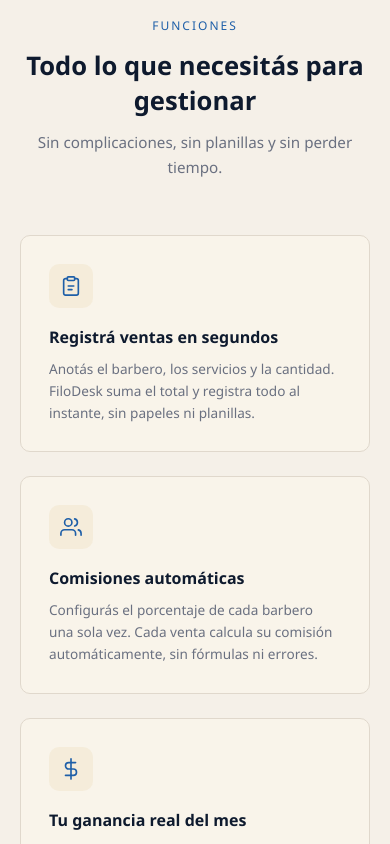
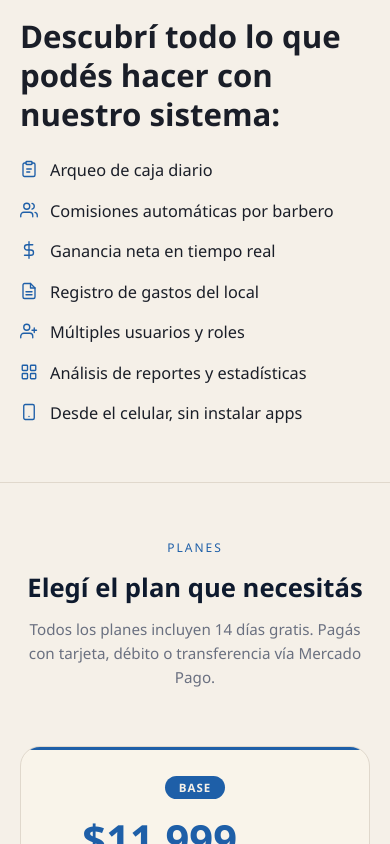
Before and after one commit to nievarodrigo/filodesk-app, a Next.js app: page / in a window 390 px wide. Shown: the part 1700-2544 px from the top of the page. Built offline with nearby package versions, Linux system fonts and the light colour scheme; no server answers.

Commit message:
feat(mobile-landing): redesign features as minimal icon list

```diff
--- a/src/components/landing/Features.tsx
+++ b/src/components/landing/Features.tsx
@@ -3,90 +3,91 @@ import styles from './landing.module.css'
 const features = [
   {
     icon: (
-      <svg width="22" height="22" viewBox="0 0 24 24" fill="none" stroke="currentColor" strokeWidth="1.8" strokeLinecap="round" strokeLinejoin="round">
+      <svg width="18" height="18" viewBox="0 0 24 24" fill="none" stroke="currentColor" strokeWidth="1.8" strokeLinecap="round" strokeLinejoin="round">
         <path d="M16 4h2a2 2 0 0 1 2 2v14a2 2 0 0 1-2 2H6a2 2 0 0 1-2-2V6a2 2 0 0 1 2-2h2"/>
         <rect x="8" y="2" width="8" height="4" rx="1" ry="1"/>
         <line x1="9" y1="12" x2="15" y2="12"/>
         <line x1="9" y1="16" x2="13" y2="16"/>
       </svg>
     ),
-    title: 'Registrá ventas en segundos',
-    desc: 'Anotás el barbero, los servicios y la cantidad. FiloDesk suma el total y registra todo al instante, sin papeles ni planillas.',
+    title: 'Arqueo de caja diario',
   },
   {
     icon: (
-      <svg width="22" height="22" viewBox="0 0 24 24" fill="none" stroke="currentColor" strokeWidth="1.8" strokeLinecap="round" strokeLinejoin="round">
+      <svg width="18" height="18" viewBox="0 0 24 24" fill="none" stroke="currentColor" strokeWidth="1.8" strokeLinecap="round" strokeLinejoin="round">
         <path d="M17 21v-2a4 4 0 0 0-4-4H5a4 4 0 0 0-4 4v2"/>
         <circle cx="9" cy="7" r="4"/>
         <path d="M23 21v-2a4 4 0 0 0-3-3.87"/>
         <path d="M16 3.13a4 4 0 0 1 0 7.75"/>
       </svg>
     ),
-    title: 'Comisiones automáticas',
-    desc: 'Configurás el porcentaje de cada barbero una sola vez. Cada venta calcula su comisión automáticamente, sin fórmulas ni errores.',
+    title: 'Comisiones automáticas por barbero',
   },
   {
     icon: (
-      <svg width="22" height="22" viewBox="0 0 24 24" fill="none" stroke="currentColor" strokeWidth="1.8" strokeLinecap="round" strokeLinejoin="round">
+      <svg width="18" height="18" viewBox="0 0 24 24" fill="none" stroke="currentColor" strokeWidth="1.8" strokeLinecap="round" strokeLinejoin="round">
         <line x1="12" y1="1" x2="12" y2="23"/>
         <path d="M17 5H9.5a3.5 3.5 0 0 0 0 7h5a3.5 3.5 0 0 1 0 7H6"/>
       </svg>
     ),
-    title: 'Tu ganancia real del mes',
-    desc: 'Ingresos menos comisiones menos gastos: el número que importa, calculado en automático.',
+    title: 'Ganancia neta en tiempo real',
   },
   {
     icon: (
-      <svg width="22" height="22" viewBox="0 0 24 24" fill="none" stroke="currentColor" strokeWidth="1.8" strokeLinecap="round" strokeLinejoin="round">
+      <svg width="18" height="18" viewBox="0 0 24 24" fill="none" stroke="currentColor" strokeWidth="1.8" strokeLinecap="round" strokeLinejoin="round">
         <path d="M14 2H6a2 2 0 0 0-2 2v16a2 2 0 0 0 2 2h12a2 2 0 0 0 2-2V8z"/>
         <polyline points="14 2 14 8 20 8"/>
         <line x1="16" y1="13" x2="8" y2="13"/>
         <line x1="16" y1="17" x2="8" y2="17"/>
       </svg>
     ),
-    title: 'Gastos del local',
-    desc: 'Alquiler, insumos, publicidad y servicios, todo registrado y descontado de tu ganancia.',
+    title: 'Registro de gastos del local',
   },
   {
     icon: (
-      <svg width="22" height="22" viewBox="0 0 24 24" fill="none" stroke="currentColor" strokeWidth="1.8" strokeLinecap="round" strokeLinejoin="round">
+      <svg width="18" height="18" viewBox="0 0 24 24" fill="none" stroke="currentColor" strokeWidth="1.8" strokeLinecap="round" strokeLinejoin="round">
         <path d="M17 21v-2a4 4 0 0 0-4-4H5a4 4 0 0 0-4 4v2"/>
         <circle cx="9" cy="7" r="4"/>
         <line x1="19" y1="8" x2="19" y2="14"/>
         <line x1="22" y1="11" x2="16" y2="11"/>
       </svg>
     ),
-    title: 'Armá tu equipo',
-    desc: 'Agregás cada barbero con su porcentaje y tus servicios. FiloDesk calcula todo sin fricción.',
+    title: 'Múltiples usuarios y roles',
   },
   {
     icon: (
-      <svg width="22" height="22" viewBox="0 0 24 24" fill="none" stroke="currentColor" strokeWidth="1.8" strokeLinecap="round" strokeLinejoin="round">
+      <svg width="18" height="18" viewBox="0 0 24 24" fill="none" stroke="currentColor" strokeWidth="1.8" strokeLinecap="round" strokeLinejoin="round">
+        <rect x="3" y="3" width="7" height="7" rx="1" />
+        <rect x="14" y="3" width="7" height="7" rx="1" />
+        <rect x="14" y="14" width="7" height="7" rx="1" />
+        <rect x="3" y="14" width="7" height="7" rx="1" />
+      </svg>
+    ),
+    title: 'Análisis de reportes y estadísticas',
+  },
+  {
+    icon: (
+      <svg width="18" height="18" viewBox="0 0 24 24" fill="none" stroke="currentColor" strokeWidth="1.8" strokeLinecap="round" strokeLinejoin="round">
         <rect x="5" y="2" width="14" height="20" rx="2" ry="2"/>
         <line x1="12" y1="18" x2="12.01" y2="18"/>
       </svg>
     ),
     title: 'Desde el celular, sin instalar apps',
-    desc: 'Abrís FiloDesk desde el navegador del celu y funciona igual que en la compu.',
   },
 ]
 
 export default function Features() {
   return (
     <section id="features" className={styles.section}>
-      <div className={styles.sectionLabel}>Funciones</div>
-      <div className={styles.sectionTitle}>Todo lo que necesitás para gestionar</div>
-      <div className={styles.sectionSub}>Sin complicaciones, sin planillas y sin perder tiempo.</div>
-
-      <div className={styles.featuresGrid}>
+      <div className={styles.featuresListTitle}>Descubrí todo lo que podés hacer con nuestro sistema:</div>
+      <ul className={styles.featuresMinimalList}>
         {features.map((f) => (
-          <div key={f.title} className={styles.featureCard}>
-            <div className={styles.featureIcon}>{f.icon}</div>
-            <h3>{f.title}</h3>
-            <p>{f.desc}</p>
-          </div>
+          <li key={f.title} className={styles.featureRow}>
+            <span className={styles.featureRowIcon} aria-hidden="true">{f.icon}</span>
+            <span className={styles.featureRowText}>{f.title}</span>
+          </li>
         ))}
-      </div>
+      </ul>
     </section>
   )
 }
--- a/src/components/landing/landing.module.css
+++ b/src/components/landing/landing.module.css
@@ -485,6 +485,43 @@
 .featureCard h3 { font-size: 1rem; color: var(--cream); margin-bottom: 10px; }
 .featureCard p  { font-size: .85rem; color: var(--muted); line-height: 1.6; }
 
+/* ── FEATURES MINIMAL ── */
+.featuresListTitle {
+  font-size: 2rem;
+  font-weight: 700;
+  color: var(--text);
+  margin: 0 0 28px;
+}
+
+.featuresMinimalList {
+  list-style: none;
+  margin: 0;
+  padding: 0;
+  display: flex;
+  flex-direction: column;
+  gap: 18px;
+}
+
+.featureRow {
+  display: flex;
+  align-items: flex-start;
+  gap: 12px;
+  color: var(--text);
+}
+
+.featureRowIcon {
+  color: var(--gold);
+  line-height: 1;
+  margin-top: 2px;
+  flex-shrink: 0;
+}
+
+.featureRowText {
+  font-size: 1.05rem;
+  line-height: 1.5;
+  color: var(--text);
+}
+
 /* ── HOW IT WORKS ── */
 .stepsGrid { display: grid; grid-template-columns: repeat(3, 1fr); gap: 32px; }
 .step { text-align: center; padding: 0 16px; }
@@ -915,6 +952,9 @@
   .sectionTitle { font-size: 1.6rem; }
 
   .featuresGrid { grid-template-columns: 1fr; }
+  .featuresListTitle { font-size: 1.95rem; line-height: 1.25; margin-bottom: 24px; }
+  .featuresMinimalList { gap: 16px; }
+  .featureRowText { font-size: 1.02rem; }
 
   .stepsGrid { grid-template-columns: 1fr; gap: 24px; }
   .step { padding: 0; }
```
